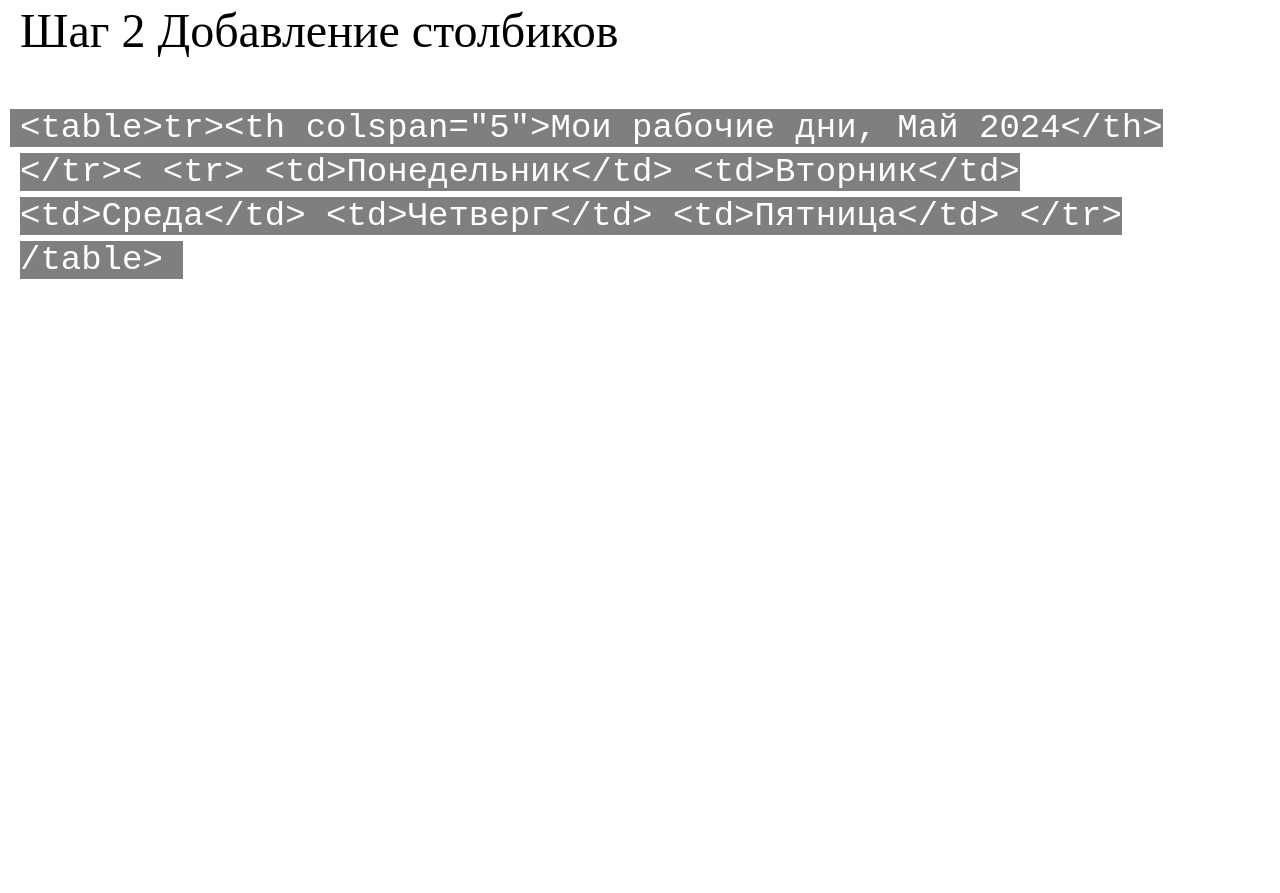
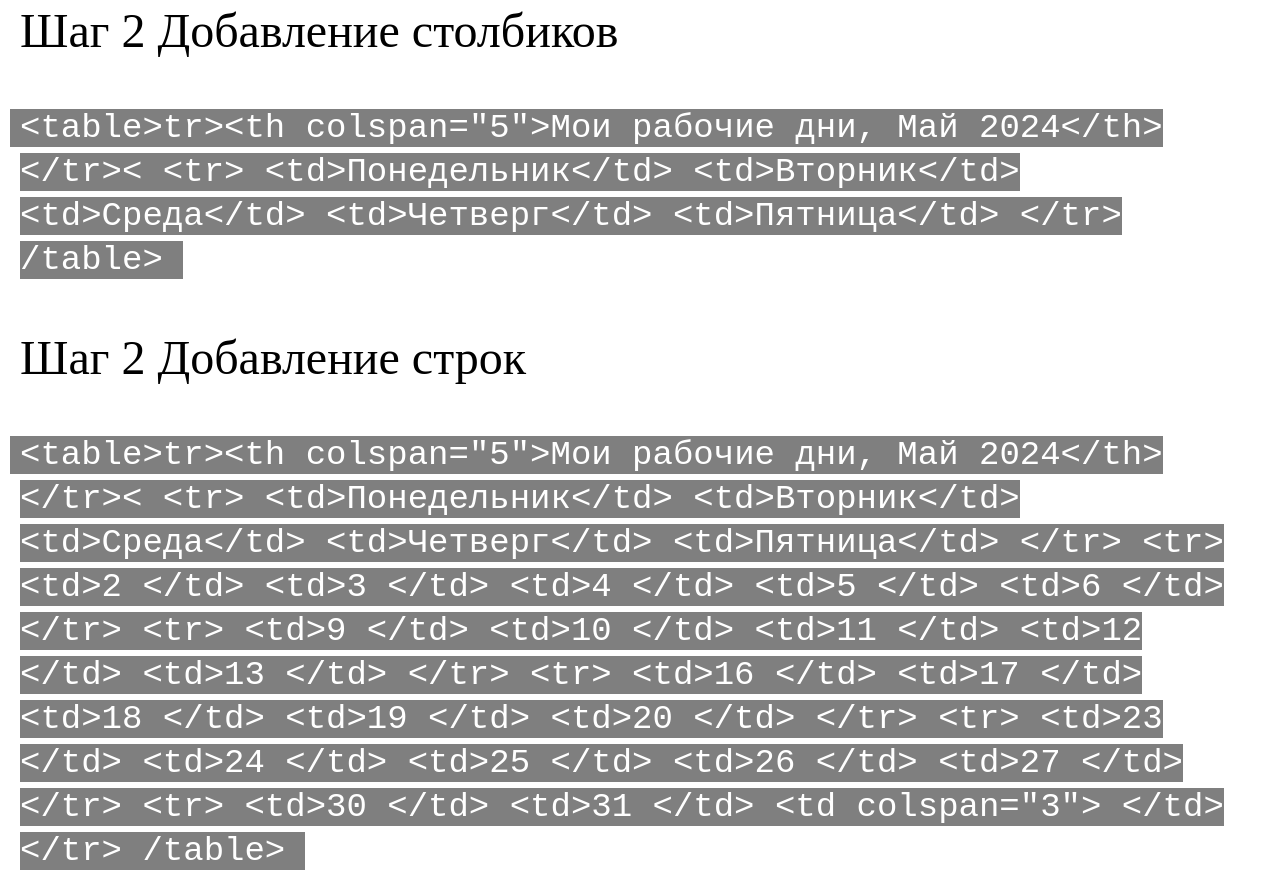
Before and after one commit to DanikZab/diplom, a plain HTML site: page index.html in a window 1280 px wide. Shown: the part 1805-2698 px from the top of the page. Before the commit the page ends 2107 px from the top, so only its background shows below. Drawn offline with Linux system fonts and the light colour scheme.

Commit message:
Update index.html

```diff
--- a/index.html
+++ b/index.html
@@ -125,3 +125,49 @@
  &lt;/tr&gt;
 	<span>/table</table>&gt;
 </code>
+<p>Шаг 2
+Добавление строк</p>
+<code>
+  &lt;<span>table</span>&gt;tr&gt;&lt;th colspan="5"&gt;Мои рабочие дни, Май 2024&lt;/th>&lt;/tr&gt;&lt;
+	 &lt;tr>
+  &lt;td&gt;Понедельник&lt;/td&gt;
+  &lt;td&gt;Вторник&lt;/td&gt;
+  &lt;td&gt;Среда&lt;/td&gt;
+  &lt;td&gt;Четверг&lt;/td&gt;
+  &lt;td&gt;Пятница&lt;/td&gt;
+ &lt;/tr&gt;
+ &lt;tr&gt;
+   &lt;td&gt;2 &lt;/td&gt;
+   &lt;td&gt;3 &lt;/td&gt;
+   &lt;td&gt;4 &lt;/td&gt;
+   &lt;td&gt;5 &lt;/td&gt;
+   &lt;td&gt;6 &lt;/td&gt;
+ &lt;/tr&gt;
+ &lt;tr&gt;
+   &lt;td&gt;9 &lt;/td&gt;
+   &lt;td&gt;10 &lt;/td&gt;
+   &lt;td&gt;11 &lt;/td&gt;
+   &lt;td&gt;12 &lt;/td&gt;
+   &lt;td&gt;13 &lt;/td&gt;
+ &lt;/tr&gt;
+ &lt;tr&gt;
+   &lt;td&gt;16 &lt;/td&gt;
+   &lt;td&gt;17 &lt;/td&gt;
+   &lt;td&gt;18 &lt;/td&gt;
+   &lt;td&gt;19 &lt;/td&gt;
+   &lt;td&gt;20 &lt;/td&gt;
+ &lt;/tr&gt;
+   &lt;tr&gt;
+   &lt;td&gt;23 &lt;/td&gt;
+   &lt;td&gt;24 &lt;/td&gt;
+   &lt;td&gt;25 &lt;/td&gt;
+   &lt;td&gt;26 &lt;/td&gt;
+   &lt;td&gt;27 &lt;/td&gt;
+ &lt;/tr&gt;
+   &lt;tr&gt;
+   &lt;td&gt;30 &lt;/td&gt;
+   &lt;td&gt;31 &lt;/td&gt;
+   &lt;td colspan="3"&gt; &lt;/td&gt;
+ &lt;/tr&gt;
+	<span>/table</table>&gt;
+</code>
```
